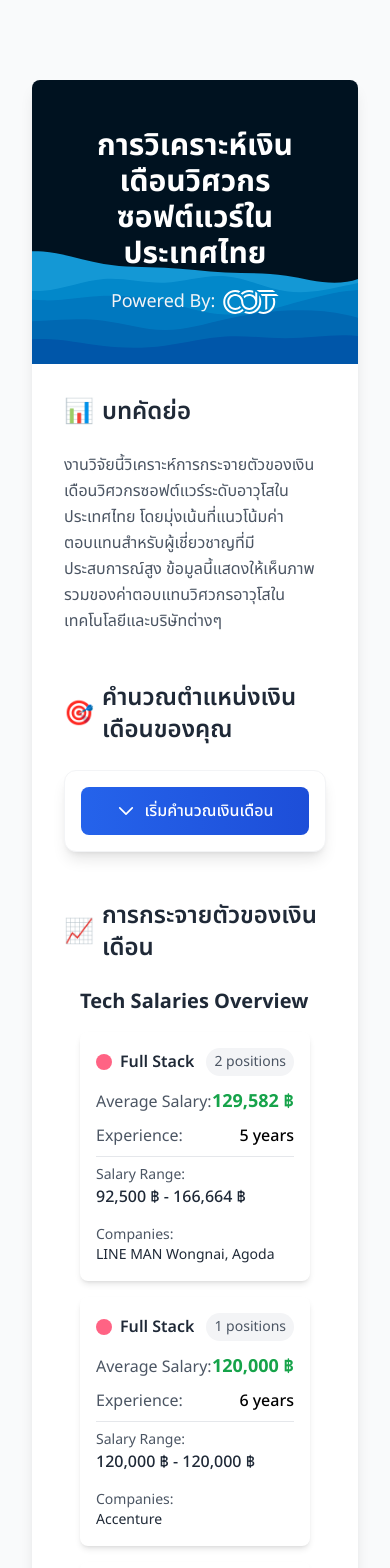
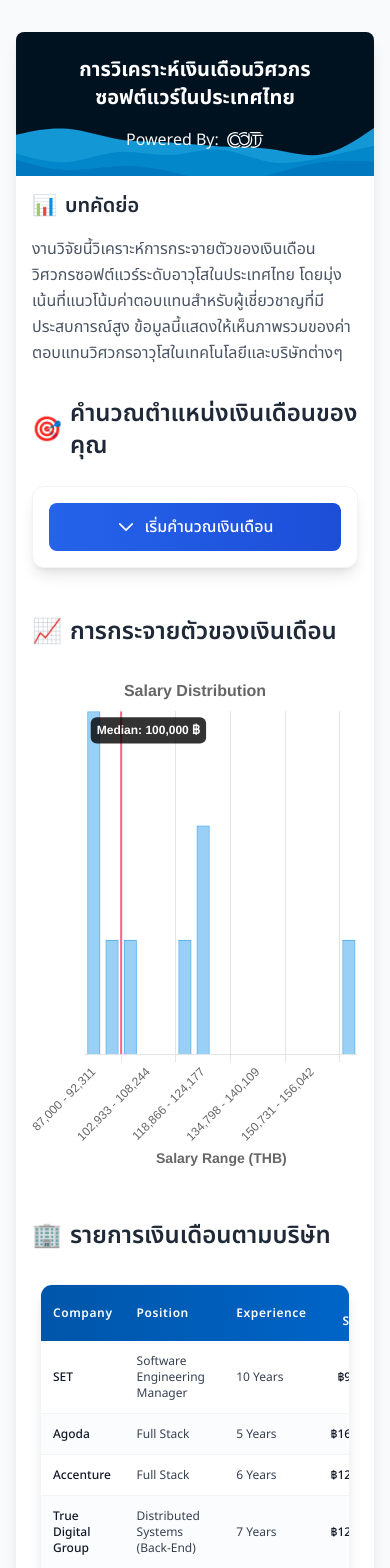
Before and after one commit to tambordini/tech-salary, a Svelte app: page / in a window 390 px wide. Shown: the top 1568 px of the page. Built offline with nearby package versions, Linux system fonts and the light colour scheme.

Commit message:
Add chartjs-plugin-annotation dependency and enhance layout and styling in App and SalaryTable components

```diff
--- a/package.json
+++ b/package.json
@@ -35,6 +35,7 @@
   "dependencies": {
     "@types/chart.js": "^2.9.41",
     "chart.js": "^4.4.7",
+    "chartjs-plugin-annotation": "^3.1.0",
     "tippy.js": "^6.3.7"
   }
 }
--- a/src/App.svelte
+++ b/src/App.svelte
@@ -21,23 +21,25 @@
 {#if isLoading}
   <Loading />
 {:else}
-  <main class="min-h-screen bg-gray-50 py-8">
-    <div class="max-w-[900px] mx-auto py-12 px-8">
+  <main class="min-h-screen bg-gray-50 py-4">
+    <div class="max-w-[1024px] mx-auto py-4 px-4 sm:py-8 sm:px-8">
       <div class="bg-white rounded-lg shadow-lg overflow-hidden">
-        <div class="bg-header text-white p-12 bg-center bg-no-repeat bg-cover">
-          <h1 class="text-3xl font-bold text-center mb-4">
+        <div class="bg-header text-white p-6 sm:p-12 bg-center bg-no-repeat bg-cover">
+          <h1 class="text-xl sm:text-3xl font-bold text-center mb-4">
             การวิเคราะห์เงินเดือนวิศวกรซอฟต์แวร์ในประเทศไทย
           </h1>
           <div class="text-center text-gray-100">
-            <p class="text-lg flex items-center justify-center">
-              Powered By: <img src={OddsLogo} alt="ODDS Logo" class="h-6 ml-2" />
+            <p class="text-base sm:text-lg flex items-center justify-center">
+              Powered By: <img src={OddsLogo} alt="ODDS Logo" class="h-4 sm:h-6 ml-2" />
             </p>
           </div>
         </div>
 
-        <div class="p-8">
-          <section class="mb-12">
-            <h2 class="text-2xl font-semibold mb-6 text-gray-800 flex items-center">
+        <div class="p-4 sm:p-8">
+          <section class="mb-8 sm:mb-12">
+            <h2
+              class="text-xl sm:text-2xl font-semibold mb-4 sm:mb-6 text-gray-800 flex items-center"
+            >
               <span class="mr-2">📊</span>
               บทคัดย่อ
             </h2>
--- a/src/components/SalaryChart.svelte
+++ b/src/components/SalaryChart.svelte
@@ -1,9 +1,11 @@
 <script lang="ts">
   import Chart from 'chart.js/auto';
+  import annotationPlugin from 'chartjs-plugin-annotation';
   import { onDestroy, onMount } from 'svelte';
-  import { tooltip } from '../actions/tooltip';
   import { newestEntry } from '../stores/salaryStore';
   import type { CompanySalary } from '../types/salary';
+
+  Chart.register(annotationPlugin);
 
   export let salaryData: CompanySalary[];
 
@@ -11,77 +13,8 @@
   let chartCanvas: HTMLCanvasElement;
   let resizeObserver: ResizeObserver;
   let isMobileView = false;
-
-  const getColorForPosition = (position: string) => {
-    const colors: { [key: string]: string } = {
-      'Full Stack': '#FF6384',
-      'API Development (Back-End)': '#36A2EB',
-      'Distributed Systems (Back-End)': '#4BC0C0',
-      'Software Engineering Manager': '#9966FF',
-      CTO: '#FF9F40',
-    };
-    return colors[position] || '#FFCD56';
-  };
-
-  const parseExperience = (exp: string): number => {
-    // Remove "Years" and trim whitespace
-    const cleanExp = exp.replace(/Years?/i, '').trim();
-
-    if (cleanExp.includes('-')) {
-      // If range (e.g., "5-8"), calculate average
-      const [min, max] = cleanExp.split('-').map(n => parseFloat(n));
-      return (min + max) / 2;
-    }
-    // Single number
-    return parseFloat(cleanExp);
-  };
-
-  const processData = (data: CompanySalary[]) => {
-    const groupedData = data.reduce(
-      (acc, entry) => {
-        const key = `${entry.experience}-${entry.position}`;
-        if (!acc[key]) {
-          acc[key] = {
-            experience: parseExperience(entry.experience),
-            originalExperience: entry.experience,
-            position: entry.position,
-            salaries: [],
-            companies: new Set(),
-          };
-        }
-        acc[key].salaries.push(entry.salary);
-        acc[key].companies.add(entry.company);
-        return acc;
-      },
-      {} as Record<
-        string,
-        {
-          experience: number;
-          originalExperience: string;
-          position: string;
-          salaries: number[];
-          companies: Set<string>
-        }
-      >,
-    );
-
-    return Object.values(groupedData).map((data) => ({
-      x: data.experience,
-      y: Math.round(data.salaries.reduce((a, b) => a + b, 0) / data.salaries.length),
-      position: data.position,
-      originalExperience: data.originalExperience,
-      count: data.salaries.length,
-      companies: Array.from(data.companies),
-      minSalary: Math.min(...data.salaries),
-      maxSalary: Math.max(...data.salaries),
-    }));
-  };
-
-  const formatSalary = (salary: number) => salary.toLocaleString() + ' ฿';
-
-  const getTableData = (data: CompanySalary[]) => {
-    return processData(salaryData).sort((a, b) => b.y - a.y);
-  };
+  let chartContainer: HTMLDivElement;
+  let containerWidth = 0;
 
   const checkMobileView = () => {
     isMobileView = window.innerWidth < 768;
@@ -90,145 +23,138 @@
   onMount(() => {
     checkMobileView();
     window.addEventListener('resize', checkMobileView);
-    return () => window.removeEventListener('resize', checkMobileView);
+
+    const resizeObserver = new ResizeObserver((entries) => {
+      containerWidth = entries[0].contentRect.width;
     });
+
+    resizeObserver.observe(chartContainer);
+
+    return () => {
+      window.removeEventListener('resize', checkMobileView);
+      resizeObserver.disconnect();
+    };
+  });
+
+  $: maxTicksLimit = Math.max(6, Math.floor(containerWidth / 100));
+
+  const calculateMedian = (salaries: number[]): number => {
+    const sorted = [...salaries].sort((a, b) => a - b);
+    const middle = Math.floor(sorted.length / 2);
+    if (sorted.length % 2 === 0) {
+      return (sorted[middle - 1] + sorted[middle]) / 2;
+    }
+    return sorted[middle];
+  };
+
+  const createSalaryBins = (salaries: number[], binCount = 15) => {
+    const min = Math.min(...salaries);
+    const max = Math.max(...salaries);
+    const binWidth = (max - min) / binCount;
+    const bins = new Array(binCount).fill(0);
+    const binRanges: [number, number][] = [];
+
+    for (let i = 0; i < binCount; i++) {
+      const start = min + i * binWidth;
+      const end = start + binWidth;
+      binRanges.push([start, end]);
+    }
+
+    salaries.forEach((salary) => {
+      const binIndex = Math.min(Math.floor((salary - min) / binWidth), binCount - 1);
+      bins[binIndex]++;
+    });
+
+    return { bins, binRanges };
+  };
 
   const initChart = () => {
     if (!chartCanvas || !salaryData) return;
-
     if (chart) chart.destroy();
 
-    const processedData = processData(salaryData);
-    const positions = [...new Set(processedData.map((d) => d.position))];
+    const allSalaries = salaryData.map((d) => d.salary);
+    const medianSalary = calculateMedian(allSalaries);
+    const { bins, binRanges } = createSalaryBins(allSalaries);
+
+    const medianBinIndex = binRanges.findIndex(([start, end]) => {
+      return medianSalary >= start && medianSalary <= end;
+    });
 
     chart = new Chart(chartCanvas, {
-      type: 'scatter',
+      type: 'bar',
       data: {
-        datasets: positions.map((position) => ({
-          label: position,
-          data: processedData.filter((d) => d.position === position),
-          backgroundColor: getColorForPosition(position),
-          borderColor: getColorForPosition(position),
-          pointBackgroundColor: (context: { raw: any }) => {
-            const point = context.raw as any;
-            return $newestEntry === `${point.companies[0]}-${point.position}`
-              ? '#10B981' // Green highlight color
-              : getColorForPosition(position);
+        labels: binRanges.map(
+          ([start, end]) =>
+            `${Math.round(start).toLocaleString()} - ${Math.round(end).toLocaleString()}`,
+        ),
+        datasets: [
+          {
+            data: bins,
+            backgroundColor: 'rgba(54, 162, 235, 0.5)',
+            borderColor: 'rgba(54, 162, 235, 1)',
+            borderWidth: 1,
           },
-          pointBorderColor: (context: { raw: any }) => {
-            const point = context.raw as any;
-            return $newestEntry === `${point.companies[0]}-${point.position}`
-              ? '#059669' // Darker green border
-              : getColorForPosition(position);
-          },
-          pointRadius: (context: { raw: any }) => {
-            const point = context.raw as any;
-            const baseSize = Math.sqrt(point.count) * 5;
-            return $newestEntry === `${point.companies[0]}-${point.position}`
-              ? baseSize * 1.5 // Bigger point for new entry
-              : baseSize;
-          },
-          pointHoverRadius: (context: { raw: any }) => {
-            const point = context.raw as any;
-            return Math.sqrt(point.count) * 6;
-          },
-          pointStyle: 'circle',
-        })),
+        ],
       },
       options: {
         responsive: true,
         maintainAspectRatio: false,
-        animation: {
-          duration: 1500,
-          easing: 'easeInOutQuart',
-        },
         plugins: {
           title: {
             display: true,
-            text: 'Tech Salaries Distribution',
+            text: ['Salary Distribution'],
             font: {
-              size: 20,
+              size: 16,
               weight: 'bold',
             },
-            padding: {
-              top: 20,
-              bottom: 30,
           },
-            color: '#2c3e50',
+          legend: {
+            display: false,
           },
           tooltip: {
             callbacks: {
-              label: (ctx) => {
-                const point = ctx.raw as any;
-                return [
-                  `Position: ${point.position}`,
-                  `Experience: ${point.originalExperience}`,
-                  `Average Salary: ${point.y.toLocaleString()} ฿`,
-                  `Salary Range: ${point.minSalary.toLocaleString()} - ${point.maxSalary.toLocaleString()} ฿`,
-                  `Number of Positions: ${point.count}`,
-                  `Companies: ${point.companies.join(', ')}`,
-                ];
+              title: (items) => `Salary Range: ${items[0].label} ฿`,
+              label: (context) => `${context.parsed.y} entries`,
             },
           },
-            backgroundColor: 'rgba(0, 0, 0, 0.8)',
-            titleFont: { size: 14, weight: 'bold' },
-            bodyFont: { size: 13 },
-            padding: 12,
-            cornerRadius: 6,
+          annotation: {
+            annotations: {
+              medianLine: {
+                type: 'line',
+                xScaleID: 'x',
+                xMin: medianBinIndex - 0.5,
+                xMax: medianBinIndex - 0.5,
+                borderColor: 'rgba(255, 99, 132, 1)',
+                borderWidth: 2,
+                label: {
+                  display: true,
+                  content: `Median: ${medianSalary.toLocaleString()} ฿`,
+                  position: 'end',
                 },
-          legend: {
-            position: 'right',
-            labels: {
-              usePointStyle: true,
-              padding: 15,
-              font: { size: 12 },
+              },
             },
           },
         },
         scales: {
-          y: {
-            beginAtZero: true,
-            title: {
-              display: true,
-              text: 'Salary (THB/Month)',
-              font: { size: 14, weight: 'bold' },
-            },
-            grid: {
-              color: 'rgba(0, 0, 0, 0.05)',
-            },
-            ticks: {
-              font: { size: 12 },
-              padding: 8,
-              callback: (value) => `${(value as number).toLocaleString()} ฿`,
-            },
-          },
           x: {
             title: {
               display: true,
-              text: 'Years of Experience',
+              text: 'Salary Range (THB)',
               font: { size: 14, weight: 'bold' },
             },
-            grid: {
+            ticks: {
+              maxRotation: 45,
+              minRotation: 45,
+              maxTicksLimit,
+            },
+          },
+          y: {
             display: false,
-            },
-            ticks: {
-              font: { size: 12 },
-              padding: 8,
-              stepSize: 1,
-            },
+            beginAtZero: true,
           },
         },
       },
     });
-  };
-
-  const formatSalaryRange = (min: number, max: number) => {
-    return `${formatSalary(min)} - ${formatSalary(max)}`;
-  };
-
-  const getCompanyPreview = (companies: string[]) => {
-    if (companies.length <= 2) return companies.join(', ');
-    return `${companies.slice(0, 2).join(', ')} +${companies.length - 2}`;
   };
 
   $: {
@@ -245,7 +171,6 @@
     }
   }
 
-  // Re-render chart when newestEntry changes
   $: {
     if ($newestEntry) {
       initChart();
@@ -258,87 +183,10 @@
   });
 </script>
 
-<div class="w-full space-y-4">
-  {#if isMobileView}
-    <div class="space-y-4 px-4">
-      <h2 class="text-xl font-bold text-gray-800 mb-4">Tech Salaries Overview</h2>
-      <div class="grid gap-4">
-        {#each getTableData(salaryData) as row}
-          <div
-            class="bg-white rounded-lg shadow-md overflow-hidden transform transition-all duration-200 hover:shadow-lg hover:-translate-y-1"
-          >
-            <div class="p-4">
-              <div class="flex items-center justify-between mb-3">
-                <div class="flex items-center gap-2 min-w-0 flex-1 mr-2">
-                  <div
-                    class="w-4 h-4 rounded-full flex-shrink-0"
-                    style="background-color: {getColorForPosition(row.position)}"
-                  ></div>
-                  <h3
-                    class="font-semibold text-gray-800 truncate"
-                    use:tooltip={{ content: row.position }}
-                  >
-                    {row.position}
-                  </h3>
-                </div>
-                <span
-                  class="bg-gray-100 text-gray-600 px-2 py-1 rounded-full text-sm flex-shrink-0"
-                >
-                  {row.count} positions
-                </span>
-              </div>
-
-              <div class="space-y-2">
-                <div class="flex justify-between items-center">
-                  <span class="text-gray-600">Average Salary:</span>
-                  <span class="text-lg font-bold text-green-600">{formatSalary(row.y)}</span>
-                </div>
-
-                <div class="flex justify-between items-center">
-                  <span class="text-gray-600">Experience:</span>
-                  <span class="font-medium">{row.x} years</span>
-                </div>
-
-                <div class="pt-2 border-t">
-                  <p class="text-sm text-gray-600">Salary Range:</p>
-                  <p class="font-medium text-gray-800">
-                    {formatSalaryRange(row.minSalary, row.maxSalary)}
-                  </p>
-                </div>
-
-                <div class="pt-2">
-                  <p class="text-sm text-gray-600">Companies:</p>
-                  <p class="text-sm text-gray-800 line-clamp-1">
-                    {getCompanyPreview(row.companies)}
-                  </p>
-                </div>
-              </div>
-            </div>
-
-            {#if $newestEntry === `${row.companies[0]}-${row.position}`}
-              <div class="bg-green-50 px-4 py-2 border-t border-green-100">
-                <p class="text-sm text-green-600 flex items-center gap-1">
-                  <svg class="w-4 h-4" fill="none" stroke="currentColor" viewBox="0 0 24 24">
-                    <path
-                      stroke-linecap="round"
-                      stroke-linejoin="round"
-                      stroke-width="2"
-                      d="M12 8v4l3 3m6-3a9 9 0 11-18 0 9 9 0 0118 0z"
-                    />
-                  </svg>
-                  Newly Added
-                </p>
-              </div>
-            {/if}
-          </div>
-        {/each}
-      </div>
-    </div>
-  {:else}
+<div class="w-full space-y-4" bind:this={chartContainer}>
   <div class="h-[500px]">
     <canvas bind:this={chartCanvas}></canvas>
   </div>
-  {/if}
 </div>
 
 <style>
--- a/src/components/SalaryTable.svelte
+++ b/src/components/SalaryTable.svelte
@@ -67,17 +67,17 @@
   }
 </script>
 
-<div class="container mx-auto p-4">
+<div class="container mx-auto p-2 sm:p-4">
   <div class="overflow-x-auto rounded-xl shadow-lg border border-gray-100">
-    <table class="min-w-full bg-white">
+    <table class="min-w-full bg-white text-sm sm:text-base">
       <thead>
         <tr class="bg-gradient-to-r from-[#0056a9] to-[#0066cc] text-white">
-          <th class="px-6 py-4 text-left text-sm font-semibold tracking-wider">Company</th>
-          <th class="px-6 py-4 text-left text-sm font-semibold tracking-wider">Position</th>
-          <th class="px-6 py-4 text-left text-sm font-semibold tracking-wider">Experience</th>
-          <th class="px-6 py-4 text-right text-sm font-semibold tracking-wider">Base Salary</th>
-          <th class="px-6 py-4 text-right text-sm font-semibold tracking-wider">Monthly Stock</th>
-          <th class="px-6 py-4 text-right text-sm font-semibold tracking-wider">Bonus</th>
+          <th class="px-3 py-3 sm:px-6 sm:py-4 text-left text-xs sm:text-sm font-semibold tracking-wider">Company</th>
+          <th class="px-3 py-3 sm:px-6 sm:py-4 text-left text-xs sm:text-sm font-semibold tracking-wider">Position</th>
+          <th class="px-3 py-3 sm:px-6 sm:py-4 text-left text-xs sm:text-sm font-semibold tracking-wider">Experience</th>
+          <th class="px-3 py-3 sm:px-6 sm:py-4 text-right text-xs sm:text-sm font-semibold tracking-wider">Base Salary</th>
+          <th class="hidden sm:table-cell px-3 py-3 sm:px-6 sm:py-4 text-right text-xs sm:text-sm font-semibold tracking-wider">Monthly Stock</th>
+          <th class="hidden sm:table-cell px-3 py-3 sm:px-6 sm:py-4 text-right text-xs sm:text-sm font-semibold tracking-wider">Bonus</th>
         </tr>
       </thead>
       <tbody class="divide-y divide-gray-100">
@@ -89,16 +89,16 @@
               ? 'bg-green-50 animate-pulse'
               : 'hover:bg-blue-50/50'}"
           >
-            <td class="px-6 py-4 text-sm font-medium text-gray-900">{company}</td>
-            <td class="px-6 py-4 text-sm text-gray-700">{position}</td>
-            <td class="px-6 py-4 text-sm text-gray-700">{experience}</td>
-            <td class="px-6 py-4 text-sm text-right font-medium text-gray-900"
+            <td class="px-3 py-3 sm:px-6 sm:py-4 text-xs sm:text-sm font-medium text-gray-900">{company}</td>
+            <td class="px-3 py-3 sm:px-6 sm:py-4 text-xs sm:text-sm text-gray-700">{position}</td>
+            <td class="px-3 py-3 sm:px-6 sm:py-4 text-xs sm:text-sm text-gray-700">{experience}</td>
+            <td class="px-3 py-3 sm:px-6 sm:py-4 text-xs sm:text-sm text-right font-medium text-gray-900"
               >{formatCurrency(salary)}</td
             >
-            <td class="px-6 py-4 text-sm text-right font-medium text-gray-900"
+            <td class="hidden sm:table-cell px-3 py-3 sm:px-6 sm:py-4 text-xs sm:text-sm text-right font-medium text-gray-900"
               >{formatCurrency(monthlyStock)}</td
             >
-            <td class="px-6 py-4 text-sm text-right font-medium text-gray-900"
+            <td class="hidden sm:table-cell px-3 py-3 sm:px-6 sm:py-4 text-xs sm:text-sm text-right font-medium text-gray-900"
               >{formatCurrency(targetBonus)}</td
             >
           </tr>
@@ -107,7 +107,7 @@
     </table>
   </div>
 
-  <div class="mt-6 flex flex-col sm:flex-row items-center justify-between px-4 gap-4">
+  <div class="mt-4 sm:mt-6 flex flex-col sm:flex-row items-center justify-between px-2 sm:px-4 gap-4">
     <div class="text-sm text-gray-700">
       Showing {(currentPage - 1) * itemsPerPage + 1} to {Math.min(
         currentPage * itemsPerPage,
```
Also changed, not shown: 1 other file (tests, documents, lock files or other folders). Lines whose indentation alone changed are shown as unchanged.
